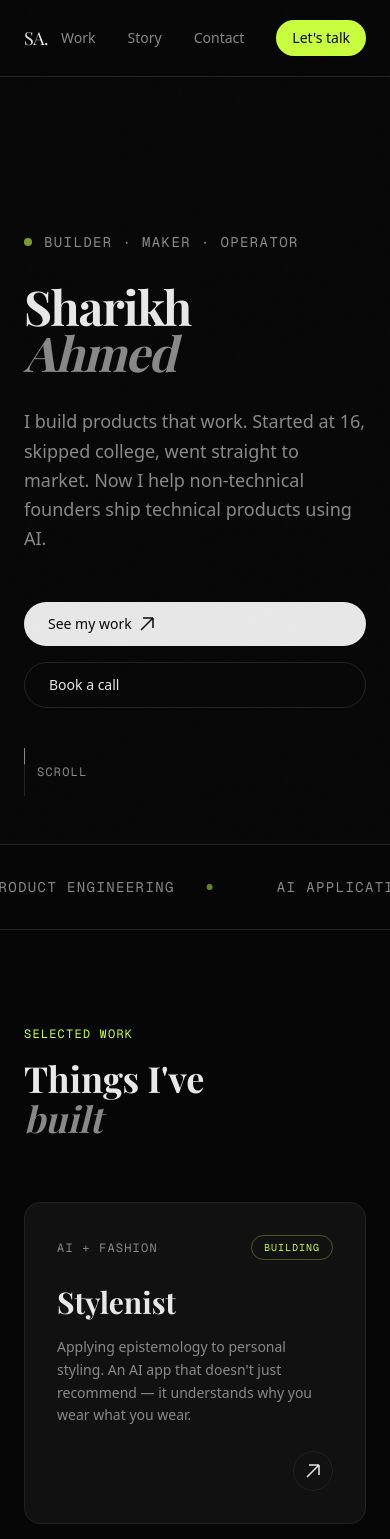
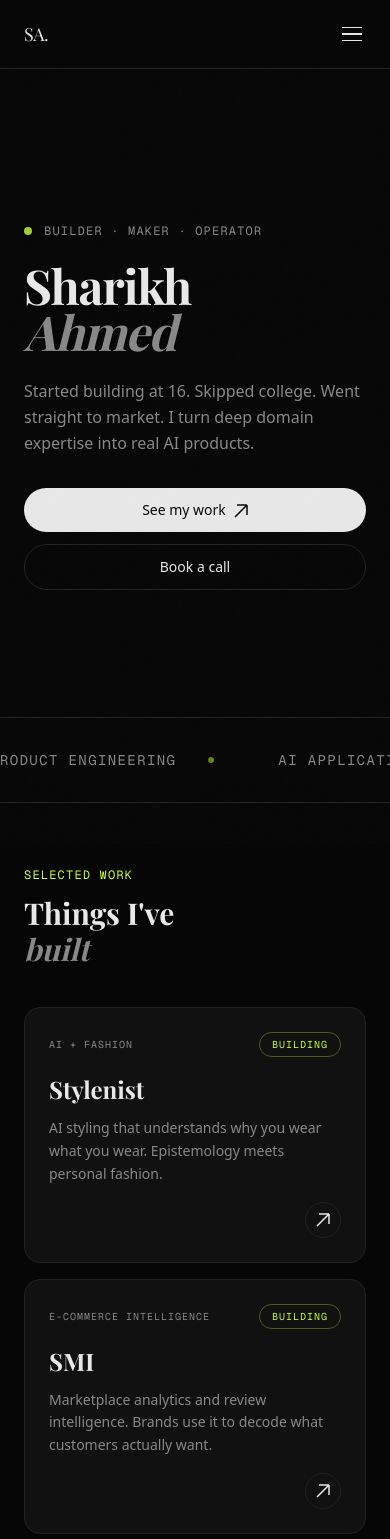
Before and after one commit to sharikhBat/sharikh-site, a Next.js app: page / in a window 390 px wide. Shown: the top 1539 px of the page. Built offline with nearby package versions, Linux system fonts and the light colour scheme.

Commit message:
Mobile responsive + message principles pass

```diff
--- a/src/components/Contact.tsx
+++ b/src/components/Contact.tsx
@@ -6,28 +6,27 @@ export function Contact() {
   return (
     <section
       id="contact"
-      className="px-6 md:px-12 lg:px-24 py-24 md:py-32 border-t border-border"
+      className="px-6 md:px-12 lg:px-24 py-16 md:py-32 border-t border-border"
     >
       <div className="max-w-4xl mx-auto text-center">
         <AnimatedSection>
-          <span className="text-xs font-mono text-accent tracking-widest uppercase mb-6 block">
+          <span className="text-xs font-mono text-accent tracking-widest uppercase mb-4 md:mb-6 block">
             Get in Touch
           </span>
-          <h2 className="font-serif text-4xl md:text-5xl lg:text-7xl font-bold mb-6">
-            Got deep market
+          <h2 className="font-serif text-3xl md:text-5xl lg:text-7xl font-bold mb-4 md:mb-6">
+            Deep market expertise?
             <br />
-            expertise?{" "}
             <span className="italic text-muted">Let&apos;s build.</span>
           </h2>
-          <p className="text-muted text-lg max-w-lg mx-auto mb-10 leading-relaxed">
-            If you&apos;re non-technical but know your niche inside out — and
-            want to ship something real with AI — I want to hear from you.
+          <p className="text-muted text-base md:text-lg max-w-lg mx-auto mb-8 md:mb-10 leading-relaxed">
+            Non-technical but know your niche cold? Want to ship something real
+            with AI? I want to hear from you.
           </p>
 
-          <div className="flex flex-col sm:flex-row items-center justify-center gap-4">
+          <div className="flex flex-col sm:flex-row items-center justify-center gap-3 md:gap-4">
             <a
               href="#"
-              className="inline-flex items-center gap-2 px-8 py-4 bg-accent text-background rounded-full text-sm font-medium hover:bg-accent/90 transition-colors"
+              className="w-full sm:w-auto inline-flex items-center justify-center gap-2 px-8 py-4 bg-accent text-background rounded-full text-sm font-medium hover:bg-accent/90 transition-colors"
             >
               Book a call
               <svg
@@ -46,7 +45,7 @@ export function Contact() {
             </a>
             <a
               href="mailto:hello@sharikh.com"
-              className="inline-flex items-center gap-2 px-8 py-4 border border-border text-foreground rounded-full text-sm hover:border-muted transition-colors"
+              className="w-full sm:w-auto inline-flex items-center justify-center gap-2 px-8 py-4 border border-border text-foreground rounded-full text-sm hover:border-muted transition-colors"
             >
               hello@sharikh.com
             </a>
--- a/src/components/Hero.tsx
+++ b/src/components/Hero.tsx
@@ -4,16 +4,16 @@ import { motion } from "framer-motion";
 
 export function Hero() {
   return (
-    <section className="min-h-screen flex flex-col justify-center px-6 md:px-12 lg:px-24 pt-24">
+    <section className="min-h-[85vh] md:min-h-screen flex flex-col justify-center px-6 md:px-12 lg:px-24 pt-24">
       <div className="max-w-6xl">
         <motion.div
           initial={{ opacity: 0 }}
           animate={{ opacity: 1 }}
           transition={{ duration: 0.4, delay: 0.4 }}
-          className="flex items-center gap-3 mb-8"
+          className="flex items-center gap-3 mb-6 md:mb-8"
         >
           <div className="w-2 h-2 rounded-full bg-accent animate-pulse" />
-          <span className="text-sm font-mono text-muted tracking-widest uppercase">
+          <span className="text-xs md:text-sm font-mono text-muted tracking-widest uppercase">
             Builder &middot; Maker &middot; Operator
           </span>
         </motion.div>
@@ -22,7 +22,7 @@ export function Hero() {
           initial={{ opacity: 0, y: 60 }}
           animate={{ opacity: 1, y: 0 }}
           transition={{ duration: 1, delay: 0.5, ease: [0.22, 1, 0.36, 1] }}
-          className="font-serif text-5xl md:text-7xl lg:text-8xl xl:text-9xl font-bold leading-[0.95] tracking-tight mb-8"
+          className="font-serif text-5xl md:text-7xl lg:text-8xl xl:text-9xl font-bold leading-[0.95] tracking-tight mb-6 md:mb-8"
         >
           Sharikh
           <br />
@@ -33,22 +33,21 @@ export function Hero() {
           initial={{ opacity: 0, y: 30 }}
           animate={{ opacity: 1, y: 0 }}
           transition={{ duration: 0.8, delay: 0.8, ease: [0.22, 1, 0.36, 1] }}
-          className="text-lg md:text-xl text-muted max-w-xl leading-relaxed mb-12"
+          className="text-base md:text-xl text-muted max-w-xl leading-relaxed mb-8 md:mb-12"
         >
-          I build products that work. Started at 16, skipped college, went
-          straight to market. Now I help non-technical founders ship technical
-          products using AI.
+          Started building at 16. Skipped college. Went straight to market.
+          I turn deep domain expertise into real AI products.
         </motion.p>
 
         <motion.div
           initial={{ opacity: 0 }}
           animate={{ opacity: 1 }}
           transition={{ duration: 0.6, delay: 1.1 }}
-          className="flex flex-col sm:flex-row gap-4"
+          className="flex flex-col sm:flex-row gap-3 sm:gap-4"
         >
           <a
             href="#work"
-            className="inline-flex items-center gap-2 px-6 py-3 bg-foreground text-background rounded-full text-sm font-medium hover:bg-foreground/90 transition-colors"
+            className="inline-flex items-center justify-center gap-2 px-6 py-3 bg-foreground text-background rounded-full text-sm font-medium hover:bg-foreground/90 transition-colors"
           >
             See my work
             <svg
@@ -67,19 +66,19 @@ export function Hero() {
           </a>
           <a
             href="#contact"
-            className="inline-flex items-center gap-2 px-6 py-3 border border-border text-foreground rounded-full text-sm hover:border-muted transition-colors"
+            className="inline-flex items-center justify-center gap-2 px-6 py-3 border border-border text-foreground rounded-full text-sm hover:border-muted transition-colors"
           >
             Book a call
           </a>
         </motion.div>
       </div>
 
-      {/* Scroll indicator */}
+      {/* Scroll indicator — desktop only */}
       <motion.div
         initial={{ opacity: 0 }}
         animate={{ opacity: 1 }}
         transition={{ duration: 0.6, delay: 1.5 }}
-        className="absolute bottom-12 left-6 md:left-12 flex items-center gap-3"
+        className="hidden md:flex absolute bottom-12 left-6 md:left-12 items-center gap-3"
       >
         <div className="w-[1px] h-12 bg-border overflow-hidden">
           <motion.div
--- a/src/components/Nav.tsx
+++ b/src/components/Nav.tsx
@@ -1,9 +1,13 @@
 "use client";
 
-import { motion } from "framer-motion";
+import { motion, AnimatePresence } from "framer-motion";
+import { useState } from "react";
 
 export function Nav() {
+  const [open, setOpen] = useState(false);
+
   return (
+    <>
       <motion.nav
         initial={{ opacity: 0, y: -20 }}
         animate={{ opacity: 1, y: 0 }}
@@ -17,7 +21,8 @@ export function Nav() {
           SA.
         </a>
 
-      <div className="flex items-center gap-8">
+        {/* Desktop nav */}
+        <div className="hidden md:flex items-center gap-8">
           <a
             href="#work"
             className="text-sm text-muted hover:text-foreground transition-colors"
@@ -37,12 +42,74 @@ export function Nav() {
             Contact
           </a>
           <a
-          href="#"
+            href="#contact"
             className="text-sm px-4 py-2 bg-accent text-background rounded-full font-medium hover:bg-accent/90 transition-colors"
           >
             Let&apos;s talk
           </a>
         </div>
+
+        {/* Mobile hamburger */}
+        <button
+          onClick={() => setOpen(!open)}
+          className="md:hidden flex flex-col gap-[5px] w-7 h-7 items-center justify-center"
+          aria-label="Toggle menu"
+        >
+          <motion.span
+            animate={open ? { rotate: 45, y: 7 } : { rotate: 0, y: 0 }}
+            className="block w-5 h-[1.5px] bg-foreground origin-center"
+          />
+          <motion.span
+            animate={open ? { opacity: 0 } : { opacity: 1 }}
+            className="block w-5 h-[1.5px] bg-foreground"
+          />
+          <motion.span
+            animate={open ? { rotate: -45, y: -7 } : { rotate: 0, y: 0 }}
+            className="block w-5 h-[1.5px] bg-foreground origin-center"
+          />
+        </button>
       </motion.nav>
+
+      {/* Mobile menu overlay */}
+      <AnimatePresence>
+        {open && (
+          <motion.div
+            initial={{ opacity: 0 }}
+            animate={{ opacity: 1 }}
+            exit={{ opacity: 0 }}
+            transition={{ duration: 0.3 }}
+            className="fixed inset-0 z-40 bg-background/95 backdrop-blur-lg flex flex-col items-center justify-center gap-8 md:hidden"
+          >
+            {[
+              { href: "#work", label: "Work" },
+              { href: "#story", label: "Story" },
+              { href: "#contact", label: "Contact" },
+            ].map((link, i) => (
+              <motion.a
+                key={link.href}
+                href={link.href}
+                onClick={() => setOpen(false)}
+                initial={{ opacity: 0, y: 20 }}
+                animate={{ opacity: 1, y: 0 }}
+                transition={{ delay: i * 0.1 }}
+                className="font-serif text-3xl text-foreground hover:text-accent transition-colors"
+              >
+                {link.label}
+              </motion.a>
+            ))}
+            <motion.a
+              href="#contact"
+              onClick={() => setOpen(false)}
+              initial={{ opacity: 0, y: 20 }}
+              animate={{ opacity: 1, y: 0 }}
+              transition={{ delay: 0.3 }}
+              className="mt-4 px-8 py-3 bg-accent text-background rounded-full font-medium text-sm"
+            >
+              Let&apos;s talk
+            </motion.a>
+          </motion.div>
+        )}
+      </AnimatePresence>
+    </>
   );
 }
--- a/src/components/Story.tsx
+++ b/src/components/Story.tsx
@@ -3,53 +3,77 @@
 import { AnimatedSection, AnimatedText } from "./AnimatedSection";
 
 const milestones = [
-  { age: "16", label: "First clients. No degree, no connections. Just cold outreach and hustle." },
-  { age: "17", label: "First real job. Learned more in 6 months than most learn in 4 years of college." },
-  { age: "Now", label: "Building businesses, shipping products, helping founders turn market expertise into tech." },
+  { age: "16", label: "Landed my first clients. No degree, no connections. Cold outreach and grit." },
+  { age: "17", label: "First real job. Learned more in 6 months than most learn in 4 years of school." },
+  { age: "Now", label: "Building startups. Shipping products. Turning market expertise into tech." },
 ];
 
 export function Story() {
   return (
-    <section id="story" className="px-6 md:px-12 lg:px-24 py-24 md:py-32">
+    <section id="story" className="px-6 md:px-12 lg:px-24 py-16 md:py-32">
       <div className="max-w-6xl mx-auto">
-        <AnimatedSection className="mb-20">
-          <span className="text-xs font-mono text-accent tracking-widest uppercase mb-4 block">
+        <AnimatedSection className="mb-12 md:mb-20">
+          <span className="text-xs font-mono text-accent tracking-widest uppercase mb-3 md:mb-4 block">
             The Story
           </span>
-          <h2 className="font-serif text-4xl md:text-5xl lg:text-6xl font-bold mb-6">
+          <h2 className="font-serif text-3xl md:text-5xl lg:text-6xl font-bold mb-6">
             No degree.
             <br />
             <span className="italic text-muted">All market.</span>
           </h2>
         </AnimatedSection>
 
-        <div className="grid grid-cols-1 md:grid-cols-2 gap-16 md:gap-24 mb-20">
+        <div className="grid grid-cols-1 md:grid-cols-2 gap-8 md:gap-24 mb-16 md:mb-20">
           <AnimatedSection delay={0.1}>
-            <p className="text-muted text-lg leading-relaxed">
-              I skipped the traditional path. While others were in lecture halls, I was in the market — building, selling, learning from real customers with real problems.
+            <p className="text-muted text-base md:text-lg leading-relaxed">
+              While others sat in lecture halls, I was in the market. Building. Selling. Learning from real customers with real problems.
             </p>
           </AnimatedSection>
 
           <AnimatedSection delay={0.2}>
-            <p className="text-muted text-lg leading-relaxed">
-              That gave me something no curriculum could: the ability to spot what actually needs building. Not what&apos;s theoretically interesting — what people will pay for.
+            <p className="text-muted text-base md:text-lg leading-relaxed">
+              That taught me something no curriculum could: how to spot what actually needs building. Not what&apos;s theoretically interesting — what people pay for.
             </p>
           </AnimatedSection>
         </div>
 
-        {/* Timeline */}
+        {/* Timeline - mobile: simple stacked, desktop: alternating */}
         <div className="relative">
-          <div className="absolute left-0 md:left-1/2 top-0 bottom-0 w-[1px] bg-border" />
+          {/* Center line - desktop only */}
+          <div className="hidden md:block absolute left-1/2 top-0 bottom-0 w-[1px] bg-border" />
+
+          {/* Left line - mobile only */}
+          <div className="md:hidden absolute left-4 top-0 bottom-0 w-[1px] bg-border" />
 
           {milestones.map((milestone, i) => (
             <AnimatedSection
               key={milestone.age}
               delay={i * 0.15}
-              className={`relative flex flex-col md:flex-row items-start gap-8 mb-16 last:mb-0 ${
-                i % 2 === 0 ? "md:flex-row" : "md:flex-row-reverse"
+              className="relative mb-12 last:mb-0"
+            >
+              {/* Mobile layout */}
+              <div className="md:hidden flex items-start gap-6 pl-10">
+                {/* Dot on line */}
+                <div className="absolute left-4 top-2 -translate-x-1/2 w-3 h-3 rounded-full bg-accent border-4 border-background z-10" />
+                <div>
+                  <AnimatedText delay={i * 0.15 + 0.1}>
+                    <span className="font-serif text-3xl font-bold text-accent block mb-2">
+                      {milestone.age}
+                    </span>
+                  </AnimatedText>
+                  <p className="text-muted text-base leading-relaxed">
+                    {milestone.label}
+                  </p>
+                </div>
+              </div>
+
+              {/* Desktop layout - alternating */}
+              <div
+                className={`hidden md:flex items-start gap-8 ${
+                  i % 2 === 0 ? "flex-row" : "flex-row-reverse"
                 }`}
               >
-              <div className={`flex-1 ${i % 2 === 0 ? "md:text-right md:pr-16" : "md:pl-16"}`}>
+                <div className={`flex-1 ${i % 2 === 0 ? "text-right pr-16" : "pl-16"}`}>
                   <AnimatedText delay={i * 0.15 + 0.1}>
                     <span className="font-serif text-5xl md:text-6xl font-bold text-accent">
                       {milestone.age}
@@ -57,13 +81,14 @@ export function Story() {
                   </AnimatedText>
                 </div>
 
-              {/* Dot on line */}
-              <div className="absolute left-0 md:left-1/2 -translate-x-1/2 top-4 w-3 h-3 rounded-full bg-accent border-4 border-background z-10" />
+                {/* Dot on center line */}
+                <div className="absolute left-1/2 -translate-x-1/2 top-4 w-3 h-3 rounded-full bg-accent border-4 border-background z-10" />
 
-              <div className={`flex-1 ${i % 2 === 0 ? "md:pl-16" : "md:text-right md:pr-16"} pl-8 md:pl-0`}>
+                <div className={`flex-1 ${i % 2 === 0 ? "pl-16" : "text-right pr-16"}`}>
                   <p className="text-muted text-lg leading-relaxed">
                     {milestone.label}
                   </p>
+                </div>
               </div>
             </AnimatedSection>
           ))}
--- a/src/components/Work.tsx
+++ b/src/components/Work.tsx
@@ -19,7 +19,7 @@ const projects: Project[] = [
     title: "Stylenist",
     tag: "AI + Fashion",
     description:
-      "Applying epistemology to personal styling. An AI app that doesn't just recommend — it understands why you wear what you wear.",
+      "AI styling that understands why you wear what you wear. Epistemology meets personal fashion.",
     status: "building",
     link: "#",
     colSpan: "md:col-span-7",
@@ -27,9 +27,9 @@ const projects: Project[] = [
   },
   {
     title: "SMI",
-    tag: "SaaS Platform",
+    tag: "E-Commerce Intelligence",
     description:
-      "Sell My Product Intelligence — marketplace analytics and review intelligence for brands scaling on e-commerce platforms.",
+      "Marketplace analytics and review intelligence. Brands use it to decode what customers actually want.",
     status: "building",
     link: "#",
     colSpan: "md:col-span-5",
@@ -39,7 +39,7 @@ const projects: Project[] = [
     title: "Speak2",
     tag: "Senior Living",
     description:
-      "Voice-first communication platform for senior living facilities. Connecting residents, families, and staff through conversational AI.",
+      "Voice-first platform connecting residents, families, and staff in senior living facilities.",
     status: "shipped",
     link: "#",
     colSpan: "md:col-span-5",
@@ -47,9 +47,9 @@ const projects: Project[] = [
   },
   {
     title: "Embers",
-    tag: "Inspire",
+    tag: "Creative Tools",
     description:
-      "A platform built to spark and sustain creative momentum. Turning fleeting inspiration into actionable creative work.",
+      "Turns fleeting inspiration into action. A platform that sparks and sustains creative momentum.",
     status: "shipped",
     link: "#",
     colSpan: "md:col-span-7",
@@ -74,7 +74,7 @@ function ProjectCard({ project, index }: { project: Project; index: number }) {
       }}
       className={`${project.colSpan} group relative block`}
     >
-      <div className="relative overflow-hidden rounded-2xl border border-border bg-surface p-8 md:p-10 h-full min-h-[280px] flex flex-col justify-between hover:border-[#333] transition-all duration-500">
+      <div className="relative overflow-hidden rounded-2xl border border-border bg-surface p-6 md:p-10 h-full min-h-[240px] md:min-h-[280px] flex flex-col justify-between hover:border-[#333] transition-all duration-500">
         {/* Accent glow */}
         <div
           className="absolute top-0 right-0 w-64 h-64 rounded-full blur-[120px] opacity-0 group-hover:opacity-10 transition-opacity duration-700"
@@ -82,8 +82,8 @@ function ProjectCard({ project, index }: { project: Project; index: number }) {
         />
 
         <div>
-          <div className="flex items-center justify-between mb-6">
-            <span className="text-xs font-mono text-muted tracking-widest uppercase">
+          <div className="flex items-center justify-between mb-4 md:mb-6">
+            <span className="text-[10px] md:text-xs font-mono text-muted tracking-widest uppercase">
               {project.tag}
             </span>
             <span
@@ -99,7 +99,7 @@ function ProjectCard({ project, index }: { project: Project; index: number }) {
             </span>
           </div>
 
-          <h3 className="font-serif text-3xl md:text-4xl font-bold mb-4 group-hover:text-accent transition-colors duration-300">
+          <h3 className="font-serif text-2xl md:text-4xl font-bold mb-3 md:mb-4 group-hover:text-accent transition-colors duration-300">
             {project.title}
           </h3>
 
@@ -109,8 +109,8 @@ function ProjectCard({ project, index }: { project: Project; index: number }) {
         </div>
 
         {/* Arrow */}
-        <div className="flex justify-end mt-6">
-          <div className="w-10 h-10 rounded-full border border-border flex items-center justify-center group-hover:border-accent group-hover:bg-accent transition-all duration-300">
+        <div className="flex justify-end mt-4 md:mt-6">
+          <div className="w-9 h-9 md:w-10 md:h-10 rounded-full border border-border flex items-center justify-center group-hover:border-accent group-hover:bg-accent transition-all duration-300">
             <svg
               width="14"
               height="14"
@@ -133,14 +133,14 @@ function ProjectCard({ project, index }: { project: Project; index: number }) {
 
 export function Work() {
   return (
-    <section id="work" className="px-6 md:px-12 lg:px-24 py-24 md:py-32">
-      <AnimatedSection className="mb-16">
+    <section id="work" className="px-6 md:px-12 lg:px-24 py-16 md:py-32">
+      <AnimatedSection className="mb-10 md:mb-16">
         <div className="flex items-end justify-between">
           <div>
-            <span className="text-xs font-mono text-accent tracking-widest uppercase mb-4 block">
+            <span className="text-xs font-mono text-accent tracking-widest uppercase mb-3 md:mb-4 block">
               Selected Work
             </span>
-            <h2 className="font-serif text-4xl md:text-5xl lg:text-6xl font-bold">
+            <h2 className="font-serif text-3xl md:text-5xl lg:text-6xl font-bold">
               Things I&apos;ve
               <br />
               <span className="italic text-muted">built</span>
```
Also changed, not shown: src/components/Focus.tsx (+19 -19 lines). Lines whose indentation alone changed are shown as unchanged.
